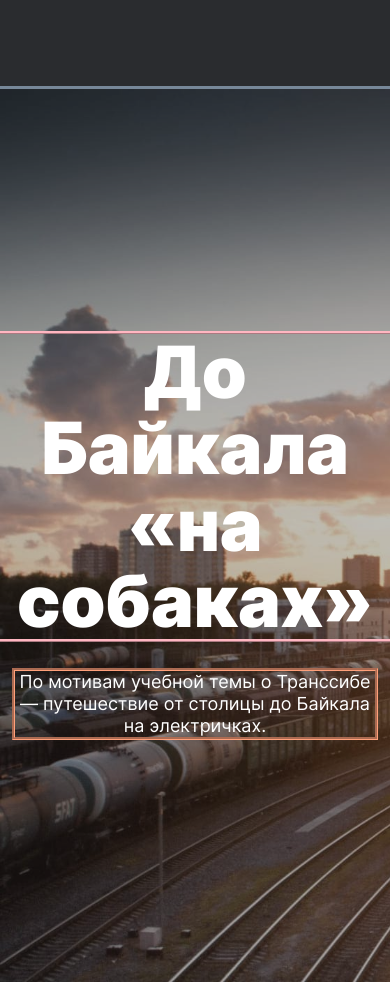
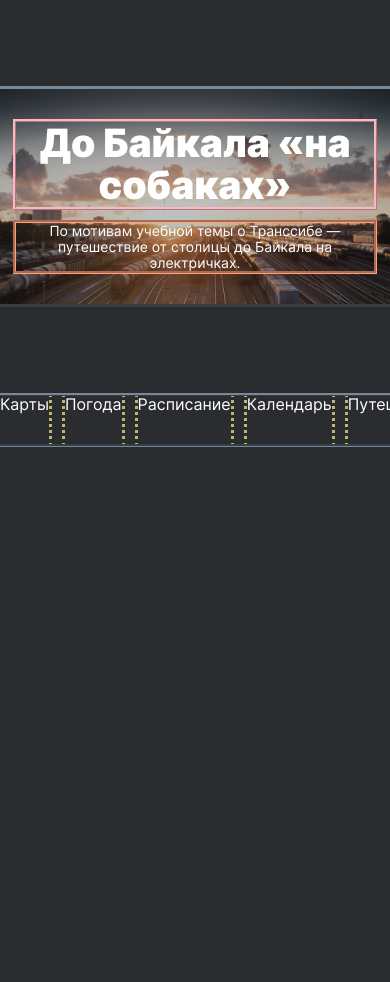
Before and after one commit to kndenisenko/russian-travel, a plain HTML site: page index.html in a window 390 px wide. Shown: the part 7436-8418 px from the top of the page. After the commit the page ends 7904 px from the top, so only its background shows below. Drawn offline with Linux system fonts and the light colour scheme.

Commit message:
адаптирован блок places

```diff
--- a/blocks/cover/__subtitle/cover__subtitle.css
+++ b/blocks/cover/__subtitle/cover__subtitle.css
@@ -9,3 +9,24 @@
   margin: 0 0 245px 0;
   z-index: 2;
 }
+
+
+@media screen and (max-width: 1024px) {
+  .cover__subtitle {
+    margin: 0 0 195px 0;
+  }
+}
+
+@media screen and (max-width: 768px) {
+  .cover__subtitle {
+    margin: 0 0 115px 0;
+  }
+}
+
+@media screen and (max-width: 610px) {
+  .cover__subtitle {
+    font-size: 14px;
+    line-height: 114%;
+    margin: 0 16px 33px 16px;
+  }
+}
--- a/blocks/cover/__title/cover__title.css
+++ b/blocks/cover/__title/cover__title.css
@@ -9,3 +9,23 @@
   margin: 245px 0 32px 0;
   z-index: 2;
 }
+
+@media screen and (max-width: 1024px) {
+  .cover__title {
+    margin: 195px 0 32px 0;
+  }
+}
+
+@media screen and (max-width: 768px) {
+  .cover__title {
+    font-size: 10vw;
+    line-height: 109%;
+    margin: 115px 0 32px 0;
+  }
+}
+
+@media screen and (max-width: 610px) {
+  .cover__title {
+    margin: 33px 16px 16px 16px;
+  }
+}
--- a/blocks/cover/_position/cover_position.css
+++ b/blocks/cover/_position/cover_position.css
@@ -1,3 +1,9 @@
 .cover_position {
   margin: 92px auto 0 auto;
 }
+
+@media screen and (max-width: 1024px) {
+  .cover_position {
+    margin: 92px 0 0 0;
+  }
+}
```
Also changed, not shown: blocks/places/_position/places_position.css (+0 -7 lines), index.html (+1 -1 lines).
